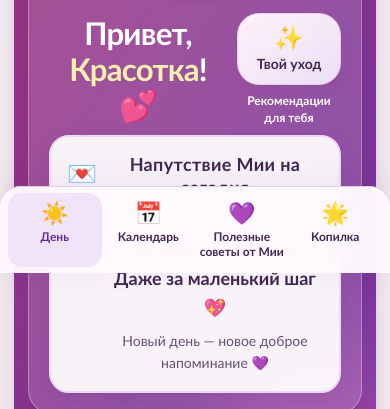
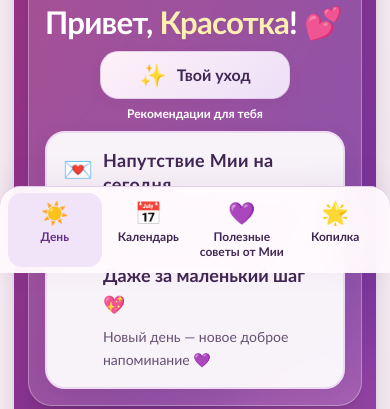
Before and after one commit to marinavoronka-dev/siyai, a website: page web/index.html in a window 390 px wide. Shown: the part 571-980 px from the top of the page. Drawn offline with Linux system fonts and the light colour scheme.

Commit message:
Adapt care button and welcome layout for mobile

```diff
--- a/web/index.html
+++ b/web/index.html
@@ -598,6 +598,19 @@
         .author-credit {font-size:15px;color:var(--mia-muted);line-height:1.7;}
         .author-credit strong {display:block;color:var(--mia-ink);font-size:18px;letter-spacing:.03em;}
         @media(max-width:600px){h2{font-size:23px!important;}h3{font-size:20px!important;}.about-picture-grid{grid-template-columns:1fr;}.about-picture-card{display:grid;grid-template-columns:100px minmax(0,1fr);gap:14px;text-align:left;align-items:center;}.about-picture-card h3{margin-top:0;}.calendar-stats{gap:6px;}.calendar-stats>div{padding:10px 5px;}.calendar-stats span{font-size:13px;}.mobile-tabbar button{font-size:12px;} .season-calendar{padding:16px;} }
+        @media(max-width:640px) {
+            #welcome-info-box .welcome-profile-card { padding:16px; gap:12px; text-align:left; }
+            .welcome-profile-card > .w-full { min-width:0; }
+            #welcome-info-box .welcome-profile-heading { display:flex; flex-direction:column; align-items:stretch; gap:12px; }
+            .welcome-profile-heading h1 { min-width:0; overflow-wrap:anywhere; line-height:1.3; }
+            .welcome-profile-heading .rec-round-launcher { width:100%; gap:6px; }
+            .welcome-profile-heading .beauty-level-button { flex-direction:row; gap:10px; min-height:48px; padding:12px 16px; border-radius:18px; touch-action:manipulation; }
+            .welcome-profile-heading .beauty-level-button .rec-round-icon { flex-shrink:0; font-size:22px; }
+            .welcome-profile-heading .beauty-level-button span:last-child { font-size:16px; line-height:1.4; }
+            .welcome-profile-heading .rec-round-caption { font-size:12px; line-height:1.5; }
+            .welcome-profile-heading .rec-round-caption br { display:none; }
+            .welcome-profile-heading .rec-round-caption br::after { content:' '; }
+        }
         @media(prefers-reduced-motion:reduce){*,*::before,*::after{scroll-behavior:auto!important;animation-duration:.01ms!important;transition-duration:.01ms!important;}}
 
         #project-about-modal .about-picture-card {display:block;text-align:left;padding:18px;}
@@ -646,16 +659,16 @@
                 <!-- Приветствие (С Мией) -->
                 <div id="welcome-info-box" class="space-y-4 text-left">
 <div class="welcome-actions"><button type="button" id="onboarding-toggle" class="onboarding-toggle" onclick="toggleOnboardingPanel()" aria-controls="mia-onboarding-panel" aria-expanded="true">⚙️ Настройки и помощь</button><button type="button" id="first-profile-button" class="profile-first-button" onclick="openWelcomeModal()">🌸 Настроить профиль</button></div>
-                    <div class="flex flex-col sm:flex-row items-center sm:items-start gap-4 bg-white/15 backdrop-blur-md p-5 sm:p-6 rounded-3xl border border-white/30 shadow-xl text-center sm:text-left">
+                    <div class="welcome-profile-card flex flex-col sm:flex-row items-center sm:items-start gap-4 bg-white/15 backdrop-blur-md p-5 sm:p-6 rounded-3xl border border-white/30 shadow-xl text-center sm:text-left">
                         <div id="display-avatar-container" class="p-2 bg-white/20 backdrop-blur-md rounded-full border-2 border-white/50 shadow-md flex-shrink-0">
                             <span id="display-avatar-img" class="text-5xl sm:text-6xl inline-block bg-white/90 p-2.5 rounded-full shadow">🌸</span>
                         </div>
                         <div class="space-y-2 w-full">
-                            <div class="flex flex-col sm:flex-row sm:items-center justify-between gap-1.5">
+                            <div class="welcome-profile-heading flex flex-col sm:flex-row sm:items-center justify-between gap-1.5">
                                 <h1 class="text-2xl sm:text-3xl md:text-4xl font-extrabold tracking-tight leading-tight text-white">
                                     Привет, <span id="display-name" class="text-yellow-300 drop-shadow-sm">Красотка</span>! 💕
                                 </h1>
-                                <div class="rec-round-launcher"><button type="button" class="beauty-level-button" onclick="openAgeRecModal()" aria-haspopup="dialog" aria-controls="age-rec-modal" aria-label="Рекомендации для тебя"><span class="rec-round-icon" aria-hidden="true">✨</span><span>Твой уход</span></button><span class="rec-round-caption">Рекомендации<br>для тебя</span><span id="display-age-badge" hidden></span></div>
+                                <div class="rec-round-launcher"><button type="button" class="beauty-level-button" onclick="openAgeRecModal()" aria-haspopup="dialog" aria-controls="age-rec-modal" aria-label="Рекомендации для тебя"><span class="rec-round-icon" aria-hidden="true">✨</span><span>Твой уход</span></button><span class="rec-round-caption">Рекомендации <br>для тебя</span><span id="display-age-badge" hidden></span></div>
                             </div>
                             <section class="mia-daily-card" aria-labelledby="mia-daily-title"><span class="mia-daily-symbol" aria-hidden="true">💌</span><div><h2 id="mia-daily-title">Напутствие Мии на сегодня</h2><p id="mia-daily-encouragement">Мия готовит для тебя тёплые слова...</p><span class="mia-daily-caption">Новый день — новое доброе напоминание 💜</span></div></section>
                         </div>
```
Also changed, not shown: dist/client/index.html, dist/index.html.
